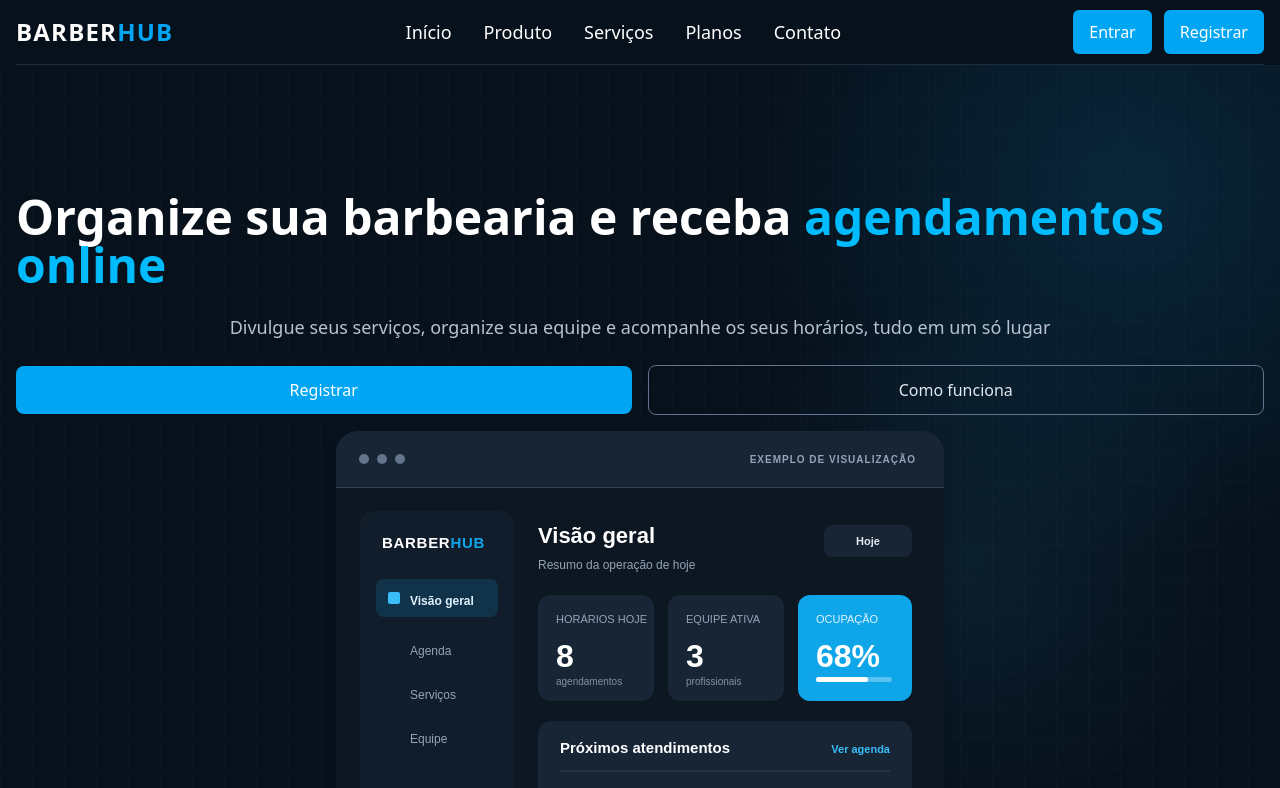
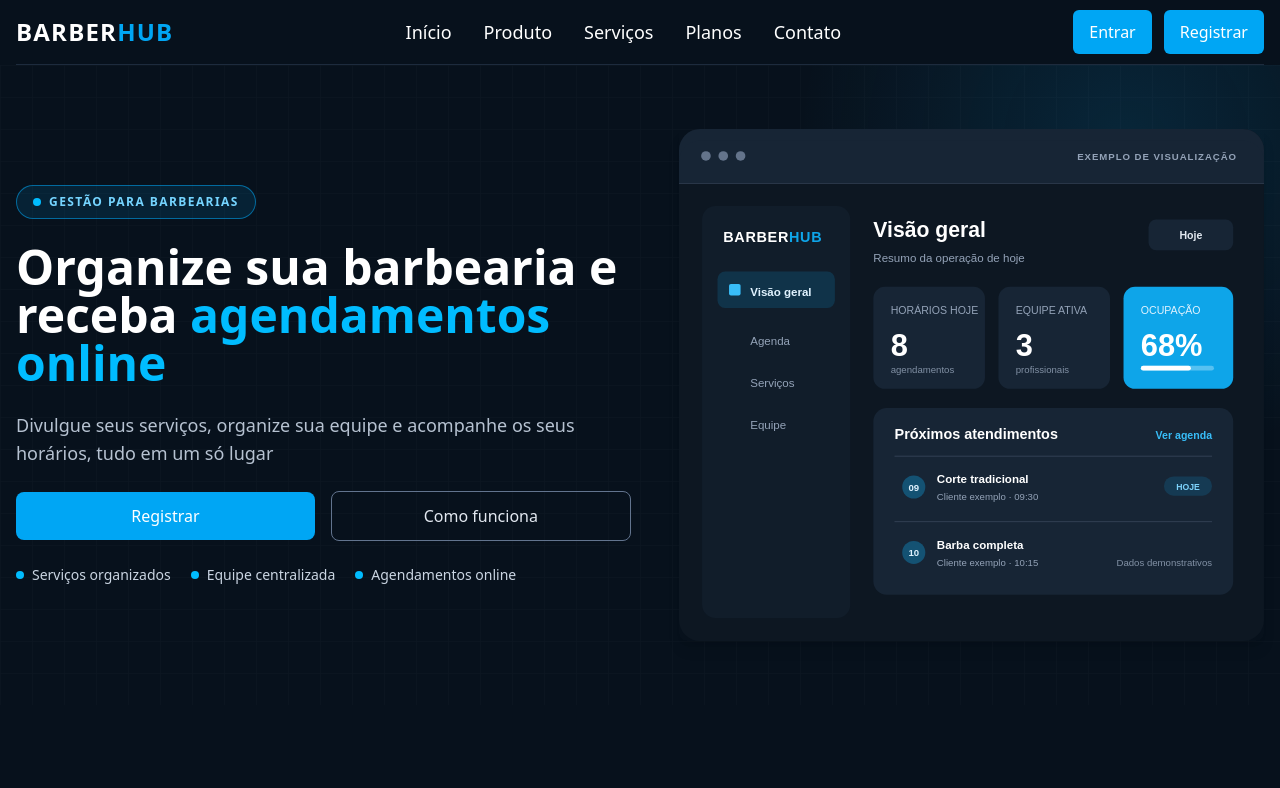
Before and after one commit to T-J-Labs/barberhub, a Next.js app in the folder frontend/: page / in a window 1280 px wide. Shown: the top 788 px of the page. Built offline with nearby package versions, Linux system fonts and the light colour scheme.

Commit message:
feat(public): adapta hero para telas maiores

```diff
--- a/frontend/src/features/public-home/components/HeroSection.tsx
+++ b/frontend/src/features/public-home/components/HeroSection.tsx
@@ -6,7 +6,7 @@ export function HeroSection() {
   return(
     <section
         id="inicio"
-        className="relative isolate overflow-hidden bg-[#07111C] min-h-screen py-8 sm:py-24 lg:py-32"
+        className="relative isolate overflow-hidden bg-[#07111C] py-12 sm:py-16"
       >
         <div
           aria-hidden="true"
@@ -14,26 +14,55 @@ export function HeroSection() {
         />
         <div
           aria-hidden="true"
-          className="pointer-events-none absolute inset-0 -z-10 opacity-[0.035] [background-image:linear-gradient(rgba(148,163,184,0.8)_1px,transparent_1px),linear-gradient(90deg,rgba(148,163,184,0.8)_1px,transparent_1px)] [background-size:32px_32px]"
+          className="pointer-events-none absolute inset-0 -z-10 opacity-[0.035] bg-[linear-gradient(rgba(148,163,184,0.8)_1px,transparent_1px),linear-gradient(90deg,rgba(148,163,184,0.8)_1px,transparent_1px)] bg-size-[32px_32px]"
         />
 
         <Container>
-          <div className="mx-auto flex flex-col items-center justify-center gap-4">
-            <div className="flex flex-col items-center justify-center gap-6">
-              <h1 className="text-5xl font-bold text-white">Organize sua barbearia e receba <span className="text-sky-400">agendamentos online</span></h1>
+          <div className="mx-auto flex flex-col lg:flex-row items-center justify-center gap-8 lg:gap-12">
+            <div className="flex flex-col items-start justify-center gap-6">
+              <div className="inline-flex items-center gap-2 rounded-full border border-sky-500/55 bg-sky-500/12 px-4 py-2">
+                <span aria-hidden="true" className="size-2 rounded-full bg-sky-400" />
+                <span className="text-xs font-semibold tracking-[0.12em] text-sky-300">
+                  GESTÃO PARA BARBEARIAS
+                </span>
+              </div>
+              <h1 className="text-[2.25rem] sm:text-5xl font-bold text-white">Organize sua barbearia e receba <span className="text-sky-400">agendamentos online</span></h1>
               <p className="text-lg text-[#B6C2D1]">Divulgue seus serviços, organize sua equipe e acompanhe os seus horários, tudo em um só lugar</p>
 
-              <div className="flex flex-col items-center justify-center gap-4 sm:flex-row w-full">
-                <Link href="/register" className="bg-sky-500 w-full text-center py-3 rounded-lg">
+              <div className="flex flex-col items-center justify-center gap-4 lg:flex-row w-full">
+                <Link
+                  href="/register"
+                  className="flex min-h-11 w-full items-center justify-center rounded-lg bg-sky-500 py-3 text-center"
+                >
                   Registrar
                 </Link>
-                <Link href="#como-funciona" className="text-slate-200 w-full text-center py-3 border-slate-500 border rounded-lg">
+                <Link
+                  href="#como-funciona"
+                  className="flex min-h-11 w-full items-center justify-center rounded-lg border border-slate-500 py-3 text-center text-slate-200"
+                >
                   Como funciona
                 </Link>
               </div>
+
+              <ul className="flex flex-wrap gap-x-5 gap-y-2 text-sm text-slate-300">
+                <li className="flex items-center gap-2 whitespace-nowrap">
+                  <span aria-hidden="true" className="size-2 shrink-0 rounded-full bg-sky-400" />
+                  Serviços organizados
+                </li>
+
+                <li className="flex items-center gap-2 whitespace-nowrap">
+                  <span aria-hidden="true" className="size-2 shrink-0 rounded-full bg-sky-400" />
+                  Equipe centralizada
+                </li>
+
+                <li className="flex items-center gap-2 whitespace-nowrap">
+                  <span aria-hidden="true" className="size-2 shrink-0 rounded-full bg-sky-400" />
+                  Agendamentos online
+                </li>
+              </ul>
             </div>
 
-            <div>
+            <div className="w-full max-w-152">
               <Image
                 src="/images/landing/hero-dashboard-preview.svg"
                 alt="Exemplo ilustrativo do painel do BarberHub"
```
